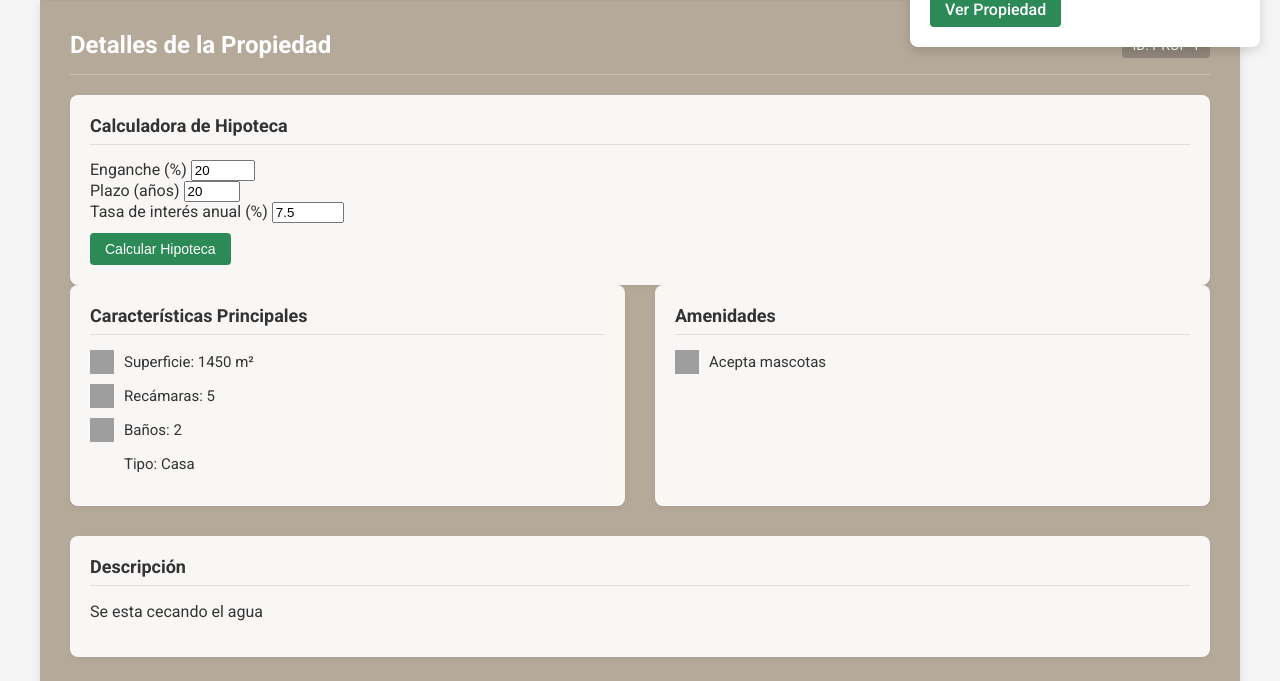
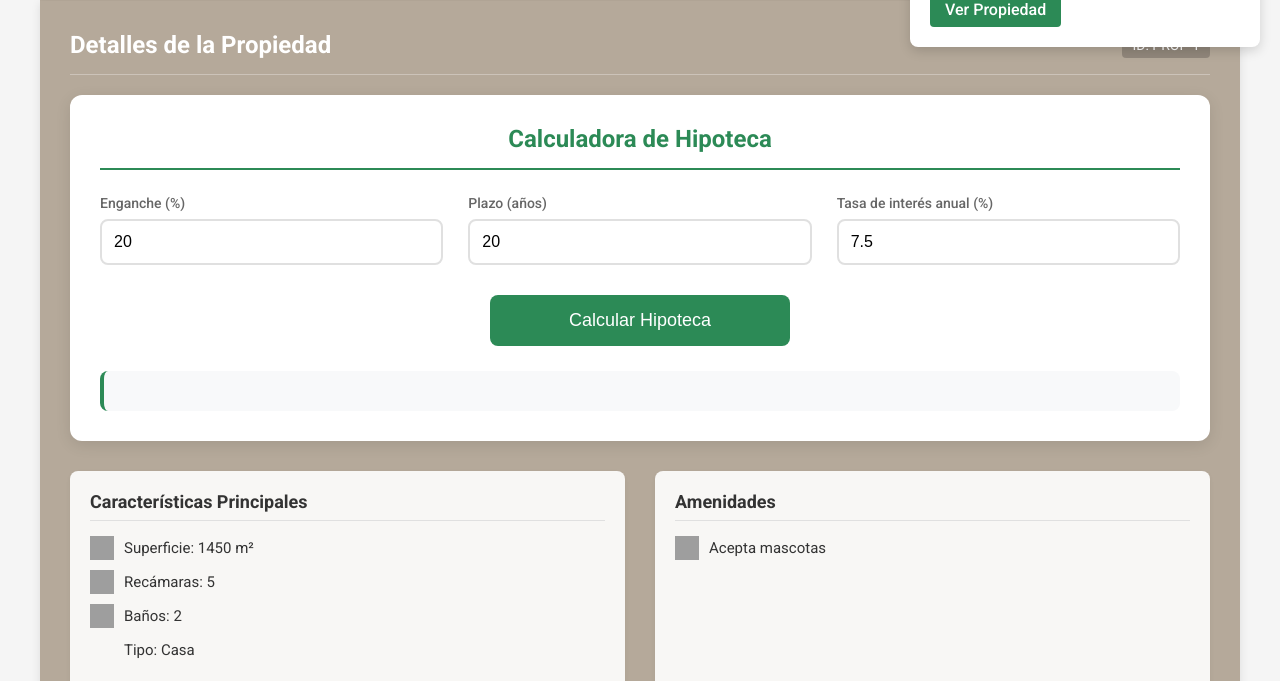
Before and after one commit to LaraLermaJulio/Inmobiliaria, a Django app: page /detalle-propiedad/1/ in a window 1280 px wide. Shown: the part 723-1404 px from the top of the page. Run offline with Django 5.2, Linux system fonts and the light colour scheme; data comes from the database, SQL or seed files in the repository; some libraries are stand-ins or nearby versions; grey boxes are pictures that could not be loaded.

Commit message:
Ultima chaineada

```diff
--- a/static/css/detallePropiedad.css
+++ b/static/css/detallePropiedad.css
@@ -568,3 +568,110 @@ body {
     padding: 8px 15px;
     border-radius: 4px;
 }
+
+/* Calculator Styles */
+.calculator-section {
+    background-color: #fff !important;
+    padding: 30px !important;
+    border-radius: 12px !important;
+    box-shadow: 0 4px 15px rgba(0, 0, 0, 0.1) !important;
+    margin-bottom: 30px !important;
+}
+
+.calculator-section h3 {
+    color: #2c8a56;
+    font-size: 24px;
+    margin-bottom: 25px;
+    text-align: center;
+    border-bottom: 2px solid #2c8a56;
+    padding-bottom: 15px;
+}
+
+.calculator-grid {
+    display: grid;
+    grid-template-columns: repeat(3, 1fr);
+    gap: 25px;
+    margin-bottom: 30px;
+}
+
+.calculator-input {
+    display: flex;
+    flex-direction: column;
+    gap: 8px;
+}
+
+.calculator-input label {
+    font-size: 14px;
+    color: #666;
+    font-weight: 500;
+}
+
+.calculator-input input {
+    padding: 12px;
+    border: 2px solid #e0e0e0;
+    border-radius: 8px;
+    font-size: 16px;
+    transition: all 0.3s ease;
+}
+
+.calculator-input input:focus {
+    border-color: #2c8a56;
+    outline: none;
+    box-shadow: 0 0 0 3px rgba(44, 138, 86, 0.1);
+}
+
+.calculate-button {
+    width: 100%;
+    max-width: 300px;
+    margin: 20px auto;
+    display: block;
+    padding: 15px 30px;
+    font-size: 18px;
+    background-color: #2c8a56;
+    color: white;
+    border: none;
+    border-radius: 8px;
+    cursor: pointer;
+    transition: all 0.3s ease;
+}
+
+.calculate-button:hover {
+    background-color: #236b44;
+    transform: translateY(-2px);
+    box-shadow: 0 4px 12px rgba(44, 138, 86, 0.2);
+}
+
+.mortgage-result {
+    margin-top: 25px;
+    padding: 20px;
+    background-color: #f8f9fa;
+    border-radius: 8px;
+    text-align: center;
+    font-size: 18px;
+    color: #333;
+    border-left: 4px solid #2c8a56;
+}
+
+/* Responsive design for calculator */
+@media (max-width: 768px) {
+    .calculator-grid {
+        grid-template-columns: 1fr;
+        gap: 15px;
+    }
+
+    .calculator-section {
+        padding: 20px !important;
+    }
+
+    .calculator-section h3 {
+        font-size: 20px;
+        margin-bottom: 20px;
+    }
+
+    .calculate-button {
+        width: 100%;
+        max-width: none;
+        font-size: 16px;
+        padding: 12px 20px;
+    }
+}
--- a/templates/real_estate/contacto.html
+++ b/templates/real_estate/contacto.html
@@ -100,8 +100,7 @@
     <div class="map-container">
         <h2>Nuestra Ubicación</h2>
         <div class="map">
-            <!-- Aquí iría un mapa interactivo -->
-            <img src="{% static 'imgs/mapa.jpg' %}" alt="Mapa de ubicación">
+            <iframe src="https://www.google.com/maps/embed?pb=!1m18!1m12!1m3!1d3746.039817660429!2d-101.21936262377368!3d20.132386381302073!2m3!1f0!2f0!3f0!3m2!1i1024!2i768!4f13.1!3m3!1m2!1s0x842cfa5c9ed14a99%3A0x3c5030af707c4f43!2sProlongacion%2016%20de%20Septiembre%2C%2038868%20Morole%C3%B3n%2C%20Gto.!5e0!3m2!1ses-419!2smx!4v1744092275081!5m2!1ses-419!2smx" width="600" height="450" style="border:0;" allowfullscreen="" loading="lazy" referrerpolicy="no-referrer-when-downgrade"></iframe>
         </div>
     </div>
 </section>
--- a/templates/real_estate/detalle_propiedad.html
+++ b/templates/real_estate/detalle_propiedad.html
@@ -68,7 +68,7 @@
             <div class="property-id">ID: PROP-{{ property.id }}</div>
         </div>
         {% if property.listing_type == 'venta' %}
-        <div class="details-section full-width " >
+        <div class="details-section full-width calculator-section">
             <h3>Calculadora de Hipoteca</h3>
             <div class="calculator-grid">
                 <div class="calculator-input">
@@ -84,8 +84,8 @@
                     <input type="number" id="interest-rate" min="1" max="20" step="0.1" value="7.5">
                 </div>
             </div>
-            <button onclick="calculateMortgage({{ property.price }})" class="contact-button">Calcular Hipoteca</button>
-            <div id="mortgage-result" class="property-description"></div>
+            <button onclick="calculateMortgage({{ property.price }})" class="contact-button calculate-button">Calcular Hipoteca</button>
+            <div id="mortgage-result" class="mortgage-result"></div>
         </div>
         {% endif %}
 
```
Also changed, not shown: static/css/catalogo.css (+44 -4 lines).
